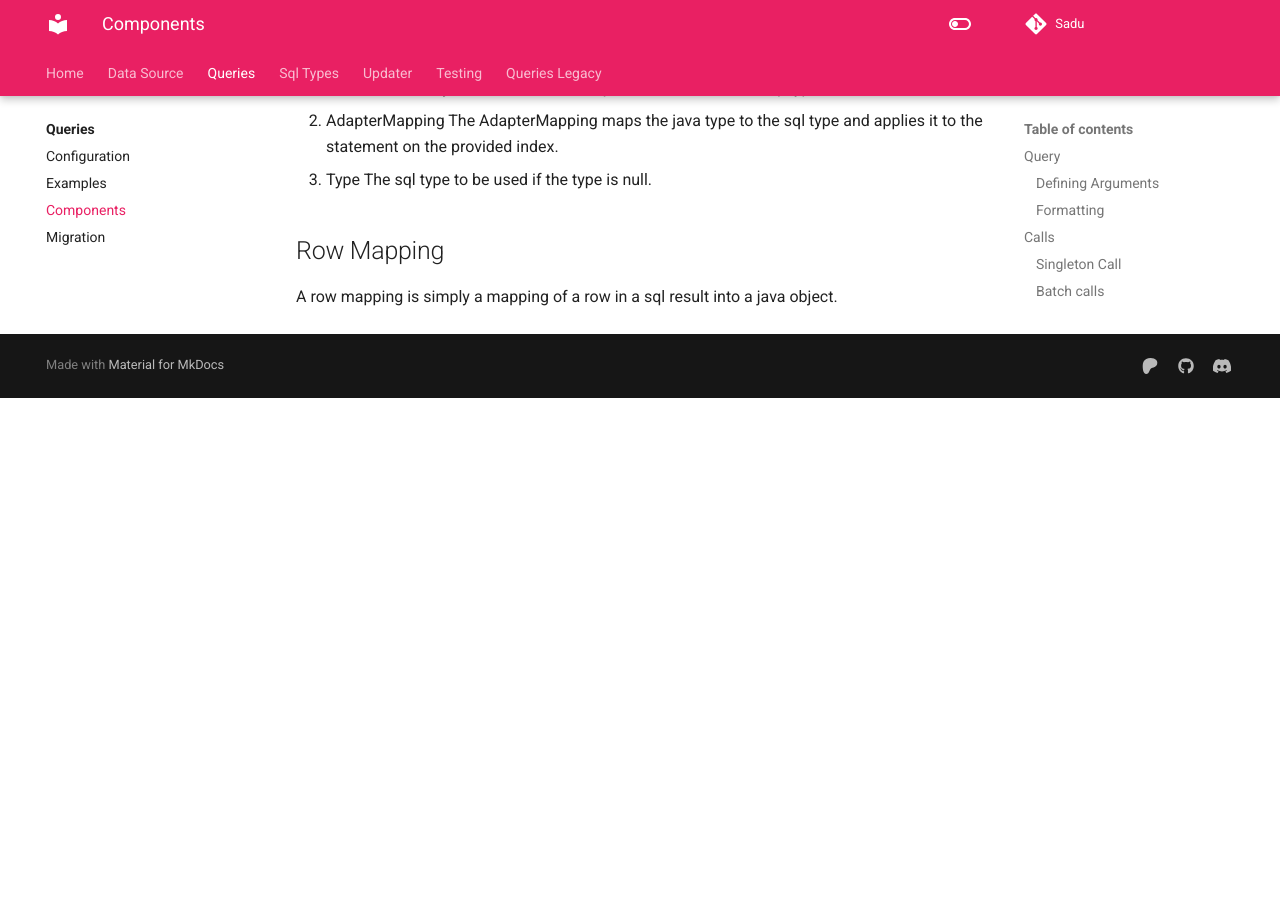
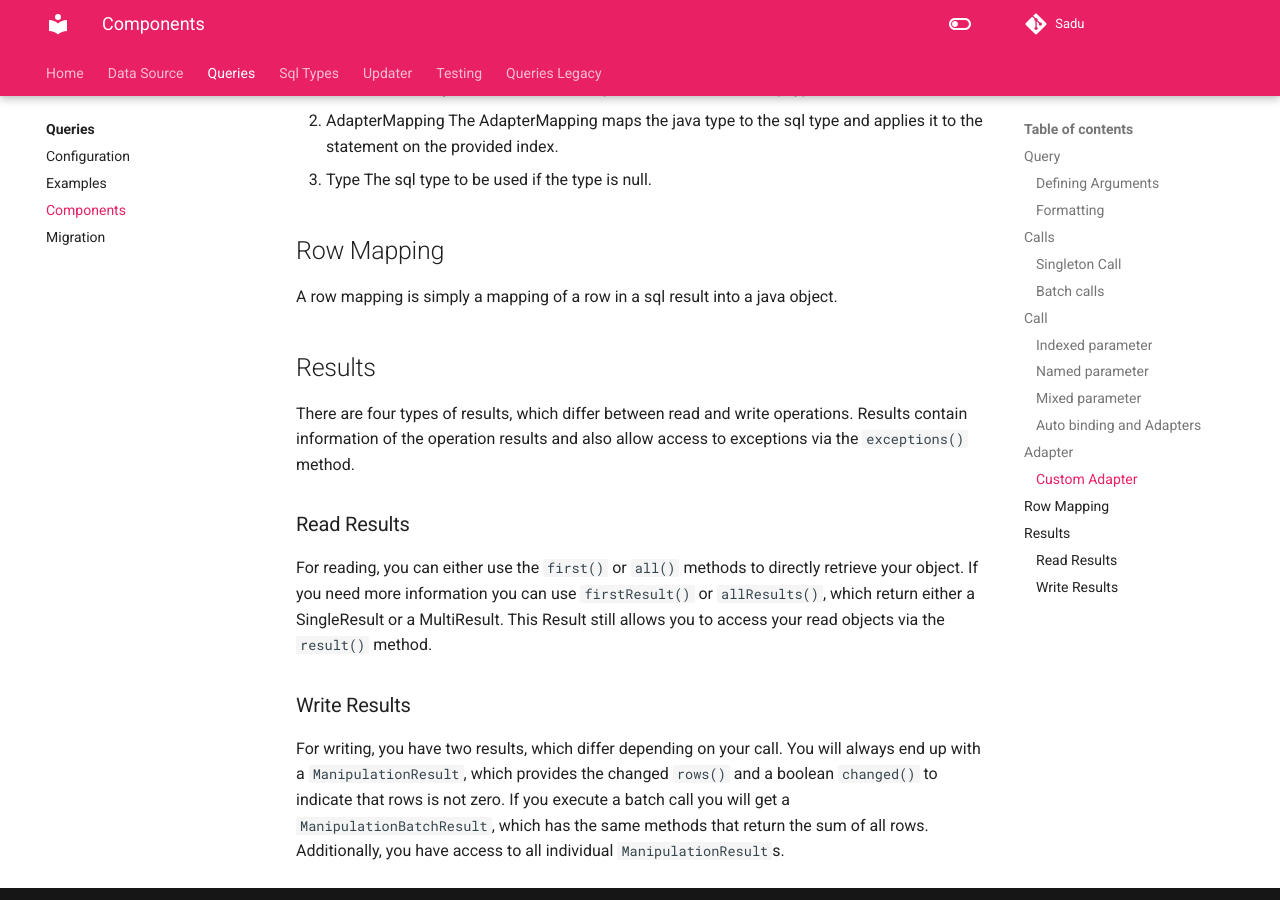
Before and after one commit to rainbowdashlabs/sadu-docs, an MkDocs documentation site: the page built from docs/queries/components.md, in a window 1280 px wide and 900 px high, scrolled down 3411 px. Built offline with MkDocs 1.6.1 and Material for MkDocs 9.7.7, drawn with Linux system fonts in a browser that asks for light colours; comment, search, counter and statistics services are not loaded; before the commit the page ends 3809 px from its top, so only the background shows below that.

Commit message:
Add docs for results

```diff
--- a/docs/queries/components.md
+++ b/docs/queries/components.md
@@ -226,3 +226,21 @@ This method has three important parameter:
 ## Row Mapping
 
 A row mapping is simply a mapping of a row in a sql result into a java object.
+
+## Results
+
+There are four types of results, which differ between read and write operations.
+Results contain information of the operation results and also allow access to exceptions via the `exceptions()` method.
+
+### Read Results
+
+For reading, you can either use the `first()` or `all()` methods to directly retrieve your object.
+If you need more information you can use `firstResult()` or `allResults()`, which return either a SingleResult or a MultiResult.
+This Result still allows you to access your read objects via the `result()` method.
+
+### Write Results
+
+For writing, you have two results, which differ depending on your call.
+You will always end up with a `ManipulationResult`, which provides the changed `rows()` and a boolean `changed()` to indicate that rows is not zero.
+If you execute a batch call you will get a `ManipulationBatchResult`, which has the same methods that return the sum of all rows.
+Additionally, you have access to all individual `ManipulationResult`s.
```
